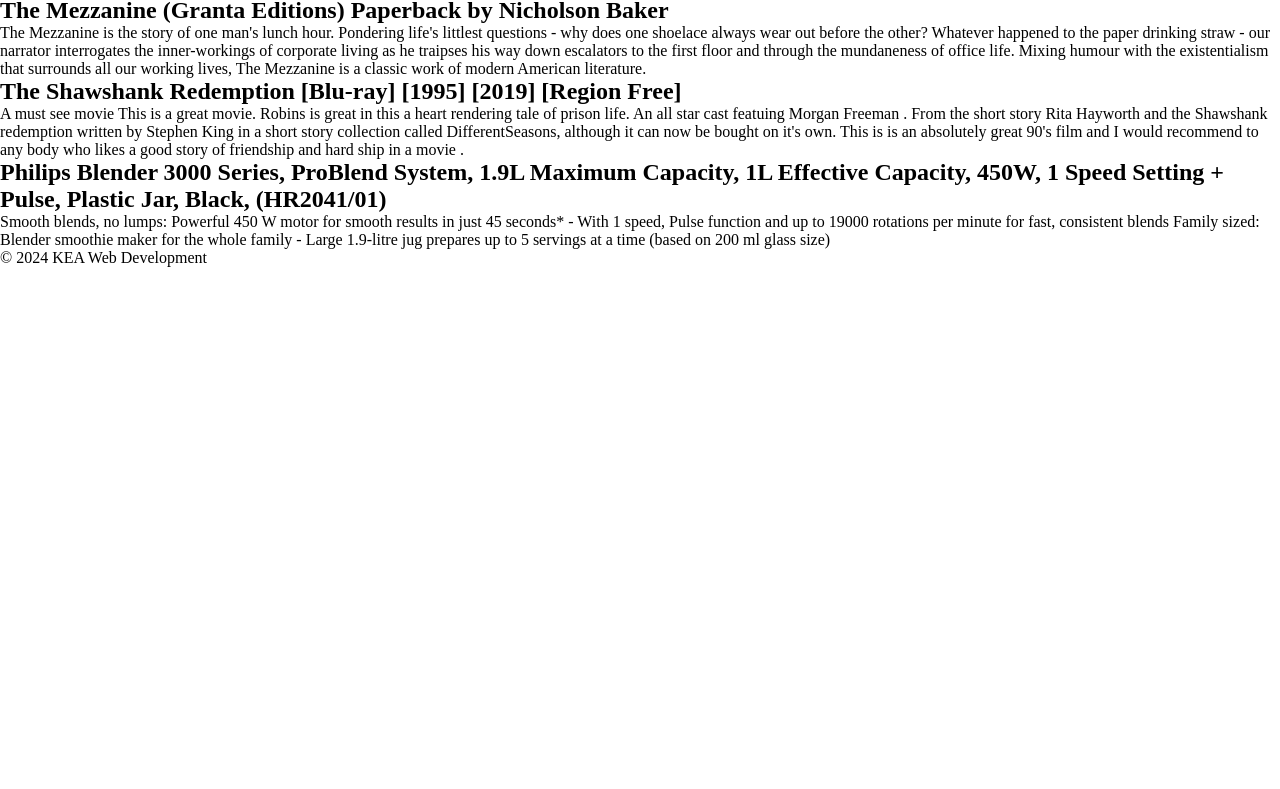
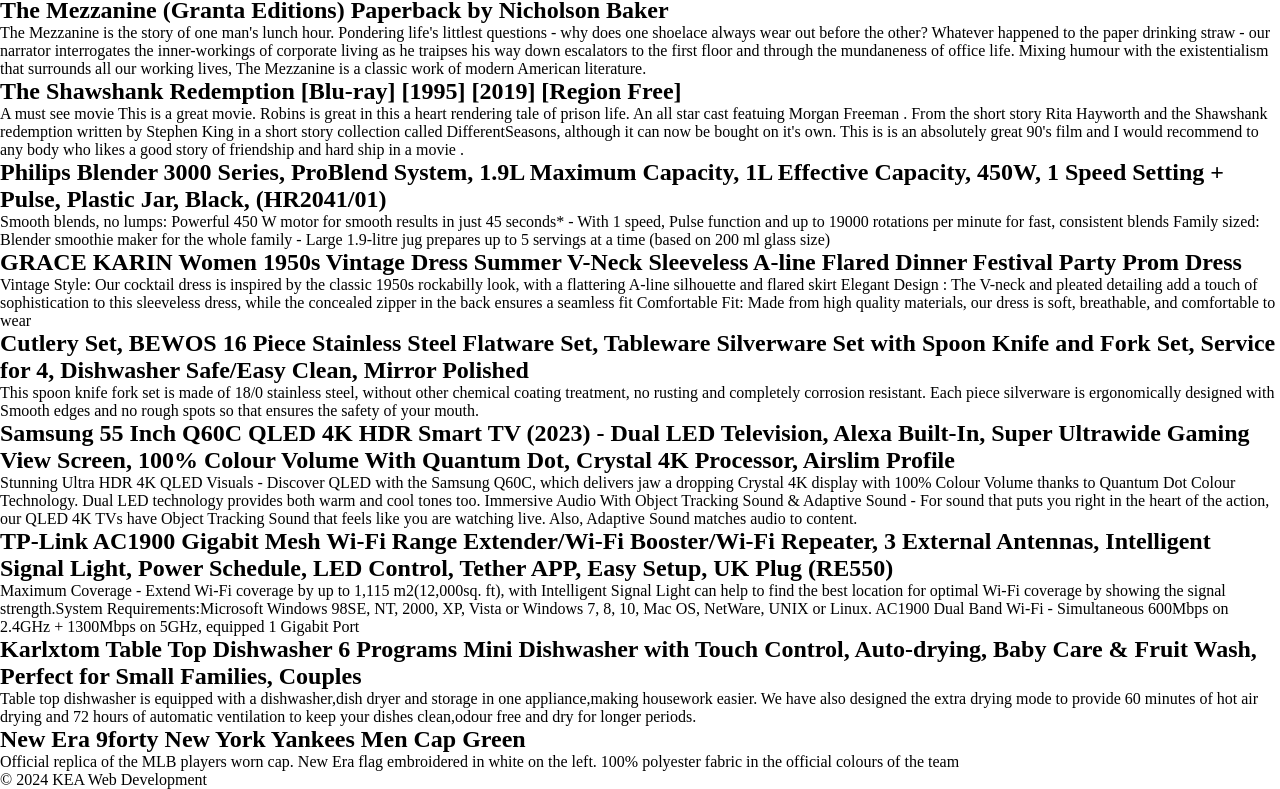
Before and after one commit to arturomorarioja/kea_flexbox_practice, a plain HTML site: page index.html in a window 1280 px wide. Shown: the part 382-1171 px from the top of the page. Before the commit the page ends 800 px from the top, so only its background shows below. Drawn offline with Linux system fonts and the light colour scheme.

Commit message:
More products added

```diff
--- a/index.html
+++ b/index.html
@@ -77,6 +77,57 @@
 Family sized: Blender smoothie maker for the whole family - Large 1.9-litre jug prepares up to 5 servings at a time (based on 200 ml glass size)
                 </p>
             </article>
+            <article>
+                <header>
+                    <h2>GRACE KARIN Women 1950s Vintage Dress Summer V-Neck Sleeveless A-line Flared Dinner Festival Party Prom Dress</h2>
+                </header>
+                <p>
+                    Vintage Style: Our cocktail dress is inspired by the classic 1950s rockabilly look, with a flattering A-line silhouette and flared skirt
+Elegant Design : The V-neck and pleated detailing add a touch of sophistication to this sleeveless dress, while the concealed zipper in the back ensures a seamless fit
+Comfortable Fit: Made from high quality materials, our dress is soft, breathable, and comfortable to wear
+                </p>
+            </article>
+            <article>
+                <header>
+                    <h2>Cutlery Set, BEWOS 16 Piece Stainless Steel Flatware Set, Tableware Silverware Set with Spoon Knife and Fork Set, Service for 4, Dishwasher Safe/Easy Clean, Mirror Polished</h2>
+                </header>
+                <p>This spoon knife fork set is made of 18/0 stainless steel, without other chemical coating treatment, no rusting and completely corrosion resistant. Each piece silverware is ergonomically designed with Smooth edges and no rough spots so that ensures the safety of your mouth.</p>
+            </article>
+            <article>
+                <header>
+                    <h2>Samsung 55 Inch Q60C QLED 4K HDR Smart TV (2023) - Dual LED Television, Alexa Built-In, Super Ultrawide Gaming View Screen, 100% Colour Volume With Quantum Dot, Crystal 4K Processor, Airslim Profile</h2>
+                </header>
+                <p>
+                    Stunning Ultra HDR 4K QLED Visuals - Discover QLED with the Samsung Q60C, which delivers jaw a dropping Crystal 4K display with 100% Colour Volume thanks to Quantum Dot Colour Technology. Dual LED technology provides both warm and cool tones too.
+Immersive Audio With Object Tracking Sound & Adaptive Sound - For sound that puts you right in the heart of the action, our QLED 4K TVs have Object Tracking Sound that feels like you are watching live. Also, Adaptive Sound matches audio to content.
+
+                </p>
+            </article>
+            <article>
+                <header>
+                    <h2>TP-Link AC1900 Gigabit Mesh Wi-Fi Range Extender/Wi-Fi Booster/Wi-Fi Repeater, 3 External Antennas, Intelligent Signal Light, Power Schedule, LED Control, Tether APP, Easy Setup, UK Plug (RE550)</h2>
+                </header>
+                <p>
+                    Maximum Coverage - Extend Wi-Fi coverage by up to 1,115 m2(12,000sq. ft), with Intelligent Signal Light can help to find the best location for optimal Wi-Fi coverage by showing the signal strength.System Requirements:Microsoft Windows 98SE, NT, 2000, XP, Vista or Windows 7, 8, 10, Mac OS, NetWare, UNIX or Linux.
+AC1900 Dual Band Wi-Fi - Simultaneous 600Mbps on 2.4GHz + 1300Mbps on 5GHz, equipped 1 Gigabit Port
+                </p>
+            </article>
+            <article>
+                <header>
+                    <h2>Karlxtom Table Top Dishwasher 6 Programs Mini Dishwasher with Touch Control, Auto-drying, Baby Care & Fruit Wash, Perfect for Small Families, Couples</h2>
+                </header>
+                <p>Table top dishwasher is equipped with a dishwasher,dish dryer and storage in one appliance,making housework easier. We have also designed the extra drying mode to provide 60 minutes of hot air drying and 72 hours of automatic ventilation to keep your dishes clean,odour free and dry for longer periods.</p>
+            </article>
+            <article>
+                <header>
+                    <h2>New Era 9forty New York Yankees Men Cap Green</h2>
+                </header>
+                <p>
+                    Official replica of the MLB players worn cap.
+New Era flag embroidered in white on the left.
+100% polyester fabric in the official colours of the team
+                </p>
+            </article>
         </section>
     </main>
     <footer>
```
